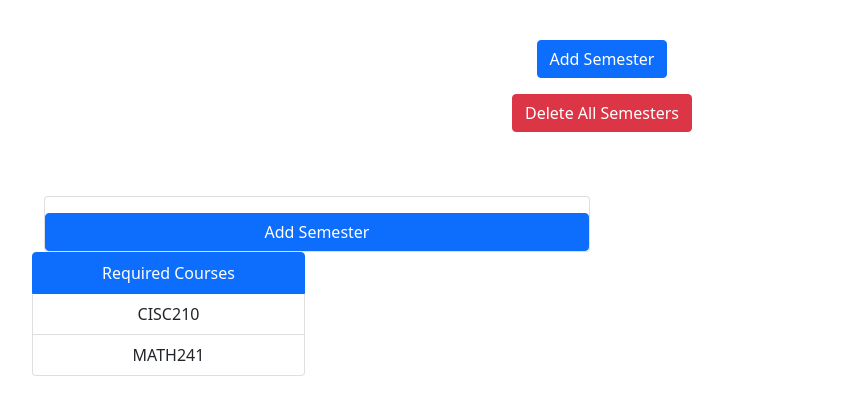
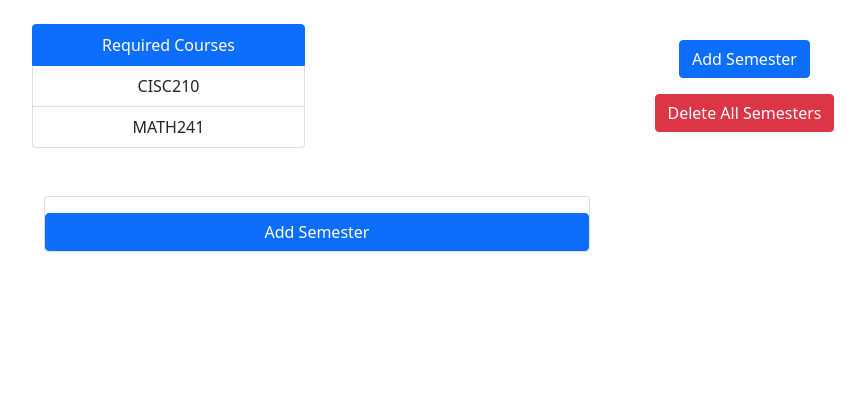
Before and after one commit to UD-CISC275-F21/ud-cis-scheduler-team-9, a React (Create React App) app: page / in a window 1280 px wide. Shown: the top 412 px of the page, without its empty margins (38-903 px from the left). Built offline with nearby package versions, Linux system fonts and the light colour scheme.

Commit message:
moved requirement list

```diff
--- a/src/App.tsx
+++ b/src/App.tsx
@@ -81,6 +81,7 @@ function App(): JSX.Element {
                 <br></br>
             </Row>
             <Row>
+                <RequiredDegreeList degree_list = {requiredCourses}></RequiredDegreeList>
                 <ControlPanel showModal={setVisible} deleteAllSemesters={deleteAllSemesters}></ControlPanel>
             </Row>
             <Row>
@@ -90,7 +91,6 @@ function App(): JSX.Element {
                 <PlanTable semesters = {plan} deleteSemester = {deleteSemester} showModal={setVisible}></PlanTable>
             </Row>
             <Row>
-                <RequiredDegreeList degree_list = {requiredCourses}></RequiredDegreeList>
             </Row>
         </Container>
     );
```
